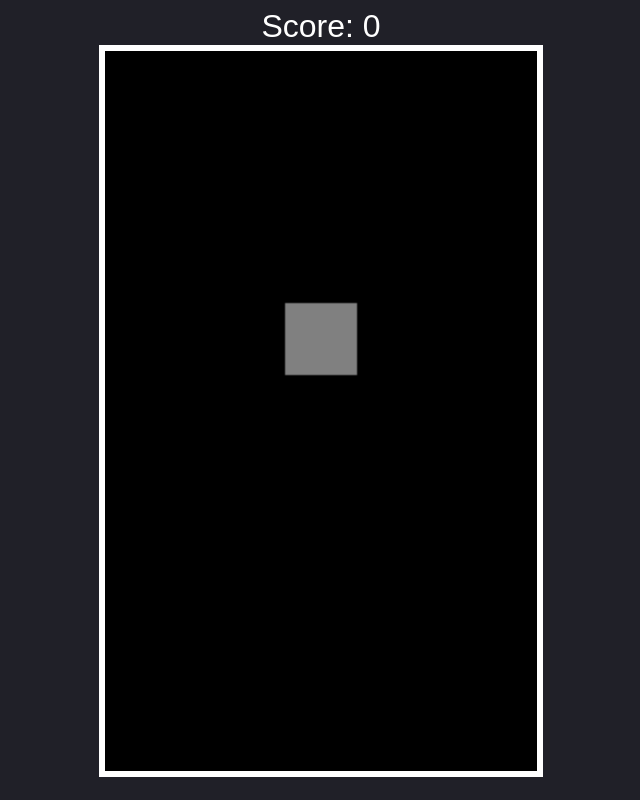
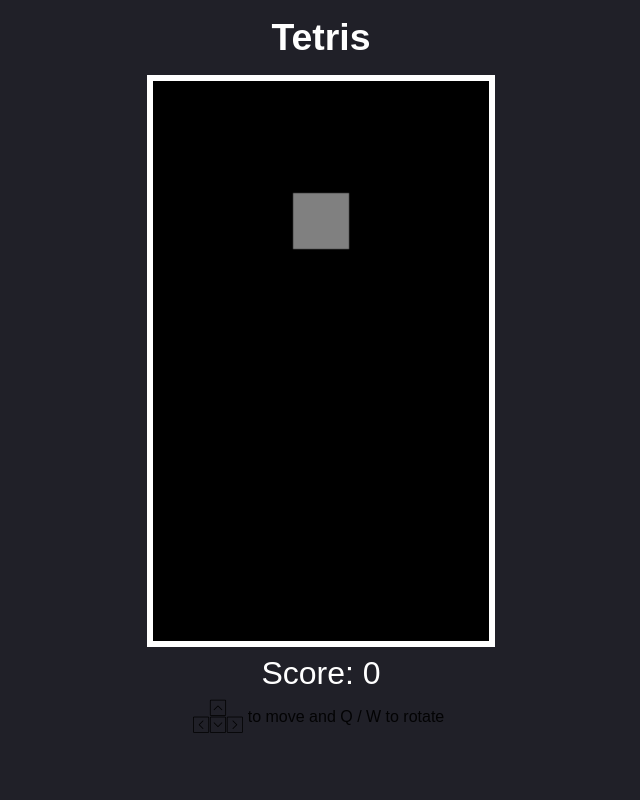
Before and after one commit to rakshans1/practise-javascript, a website built with webpack: page src/04.games/tetris/src/index.html in a window 1280 px wide. Shown: the whole page, without its empty margins (319-959 px from the left). Built offline with nearby package versions, Linux system fonts and the light colour scheme.

Commit message:
:rocket:

```diff
--- a/src/04.games/tetris/package.json
+++ b/src/04.games/tetris/package.json
@@ -17,6 +17,7 @@
   "license": "MIT",
   "devDependencies": {
     "clean-webpack-plugin": "^1.0.0",
+    "copy-webpack-plugin": "^4.6.0",
     "css-loader": "^2.1.0",
     "html-webpack-plugin": "^3.2.0",
     "mini-css-extract-plugin": "^0.5.0",
--- a/src/04.games/tetris/src/index.html
+++ b/src/04.games/tetris/src/index.html
@@ -1,16 +1,19 @@
 <!DOCTYPE html>
 <html lang="en">
-
   <head>
-  <meta charset="UTF-8">
-  <meta name="viewport" content="width=device-width, initial-scale=1.0">
-  <meta http-equiv="X-UA-Compatible" content="ie=edge">
+    <meta charset="UTF-8" />
+    <meta name="viewport" content="width=device-width, initial-scale=1.0" />
+    <meta http-equiv="X-UA-Compatible" content="ie=edge" />
     <title>Tetris</title>
   </head>
 
   <body>
+    <h3 class="title">Tetris</h3>
+    <canvas id="tetris" width="240" height="400"></canvas>
     <div id="score"></div>
-  <canvas id="tetris" width="240" height="400"></canvas>
+    <div class="info">
+      <img src="img/keyboard.png" alt="" />
+      <span>to move and Q / W to rotate</span>
+    </div>
   </body>
-
 </html>
--- a/src/04.games/tetris/src/style.css
+++ b/src/04.games/tetris/src/style.css
@@ -7,6 +7,27 @@ body {
 }
 
 canvas {
-  border: .2em solid #fff;
-  height: 90vh;
+  border: 0.2em solid #fff;
+  height: 70vh;
 }
+
+.title {
+  line-height: 0;
+}
+
+.info {
+  display: flex;
+  font-size: 0.5em;
+  justify-content: center;
+  align-items: center;
+  color: #030304;
+}
+
+.info span {
+  padding: 5px;
+}
+
+.info img {
+  width: 50px;
+  height: 50px;
+}
--- a/src/04.games/tetris/webpack.config.js
+++ b/src/04.games/tetris/webpack.config.js
@@ -3,6 +3,7 @@ const merge = require("webpack-merge");
 const HtmlWebpackPlugin = require("html-webpack-plugin");
 const CleanWebpackPlugin = require("clean-webpack-plugin");
 const MiniCssExtractPlugin = require("mini-css-extract-plugin");
+const CopyWebpackPlugin = require('copy-webpack-plugin')
 
 const devMode = process.env.NODE_ENV !== "production";
 
@@ -35,7 +36,8 @@ const webpack = {
     plugins: [
       new HtmlWebpackPlugin({
         template: "src/index.html"
-      })
+      }),
+      new CopyWebpackPlugin(['public'])
     ]
   },
   development: {
@@ -45,7 +47,6 @@ const webpack = {
       contentBase: "./build"
     },
     plugins: [
-      new CleanWebpackPlugin(["build"]),
       new MiniCssExtractPlugin({
         filename: "[name].css",
         chunkFilename: "[id].css"
@@ -55,6 +56,7 @@ const webpack = {
   production: {
     mode: "production",
     plugins: [
+      new CleanWebpackPlugin(["build"]),
       new MiniCssExtractPlugin({
         filename: "[name].[hash].css",
         chunkFilename: "[id].[hash].css"
```
Also changed, not shown: src/04.games/tetris/public/img/keyboard.png (added). Lines whose indentation alone changed are shown as unchanged.
